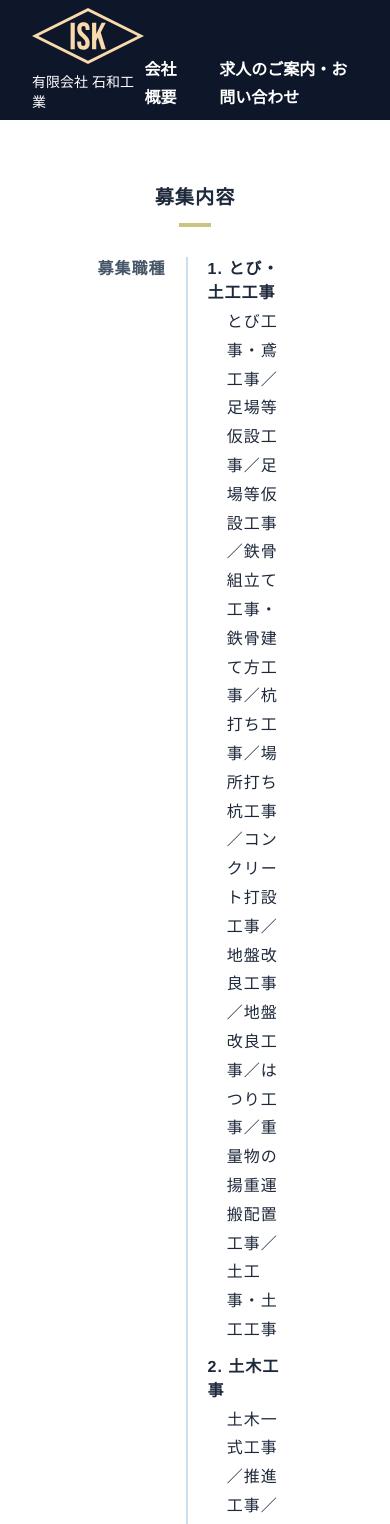
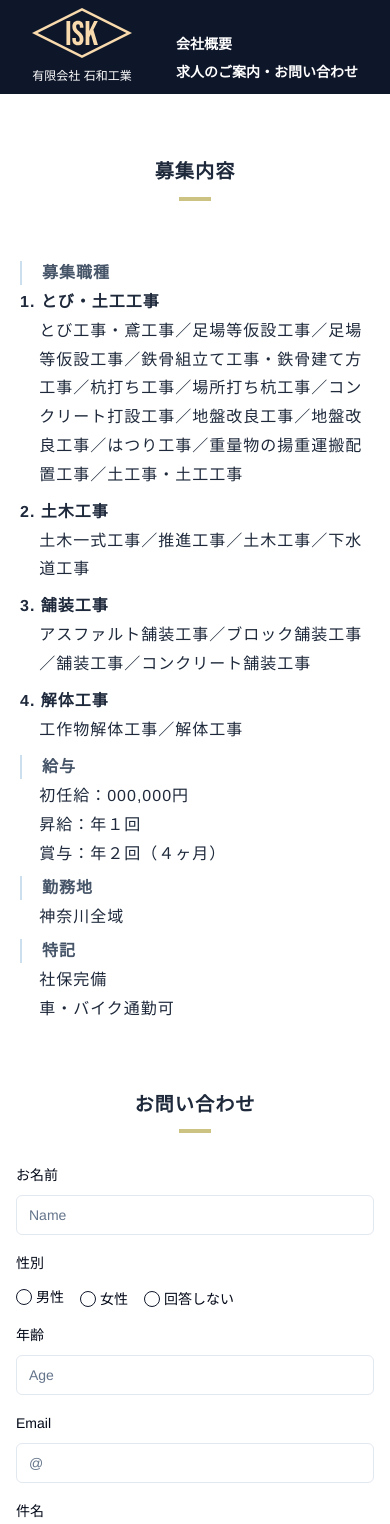
Before and after one commit to inamathi/isawa-kogyo, a Next.js app: page /inquery in a window 390 px wide. Shown: the top 1524 px of the page. Built offline with nearby package versions, Linux system fonts and the light colour scheme.

Commit message:
スマホ対応

```diff
--- a/app/inquery/page.tsx
+++ b/app/inquery/page.tsx
@@ -1,7 +1,7 @@
 import Header from "@/components/header/Header";
 import InqueryForm from "@/components/InqueryForm/InqueryForm";
 import styles from "./styles.module.scss";
-import Reqruit from "@/components/Reqruit/Reqruit";
+import Recruit from "@/components/Recruit/Recruit";
 import Footer from "@/components/footer/Footer";
 
 const Inquery = () => {
@@ -14,7 +14,7 @@ const Inquery = () => {
       <div className="container mx-auto my-16">
         <h2 className={`${styles.heading1} text-slate-800`}>
           募集内容<span></span>
-          <Reqruit />
+          <Recruit />
         </h2>
         <h2 className={`${styles.heading1} text-slate-800`}>
           お問い合わせ<span></span>
--- a/components/InqueryForm/InqueryForm.tsx
+++ b/components/InqueryForm/InqueryForm.tsx
@@ -22,7 +22,7 @@ const InqueryForm = () => {
     <Form {...form}>
       <form
         onSubmit={form.handleSubmit(onSubmit)}
-        className="w-1/3 mx-auto flex flex-col gap-4"
+        className="w-1/3 mx-auto flex flex-col gap-4 max-md:w-full max-md:px-4"
       >
         {/* 名前 */}
         <FormField
--- a/components/MainContents/MainContents.tsx
+++ b/components/MainContents/MainContents.tsx
@@ -12,7 +12,7 @@ const MainContents = () => {
       <div className={`${styles.splash} bg-slate-900`}>
         <Header />
         <div className="backdrop-blur-sm">
-          <div className="py-4">
+          <div className="py-4 max-md:py-16">
             <BtnRecruit href={"/inquery"} />
           </div>
         </div>
@@ -23,11 +23,14 @@ const MainContents = () => {
         </h2>
         <dl className="text-slate-800 container mx-auto pb-16">
           {overview.map((dataitem: TypeData) => (
-            <div key={dataitem.index} className="flex gap-4 items-start">
-              <dt className="w-2/5 flex justify-end p-2 after:content-[':'] after:ml-2">
+            <div
+              key={dataitem.index}
+              className="flex gap-4 items-start max-md:flex-col max-md:px-4 max-md:gap-0"
+            >
+              <dt className="w-2/5 flex justify-end p-2 after:content-[':'] after:ml-2 font-bold max-md:w-full max-md:justify-start">
                 {dataitem.label}
               </dt>
-              <dd className="p-2 flex-1">
+              <dd className="p-2 flex-1 max-md:pt-0">
                 {/* 定義型リスト表示 */}
                 {dataitem.data}
                 {dataitem.definitionList &&
@@ -35,7 +38,9 @@ const MainContents = () => {
                     <dl>
                       {dataitem.definitionList.map((dlitem, index) => (
                         <div key={index} className="flex gap-2 mb-2">
-                          <dt className="after:ml-2">{dlitem.dt}</dt>
+                          <dt className="after:ml-2 max-md:whitespace-nowrap max-md:after:ml-0">
+                            {dlitem.dt}
+                          </dt>
                           <dd className="flex justify-start w-[200px]">
                             {dlitem.dd}
                           </dd>
--- a/components/Reqruit/Reqruit.tsx
+++ b/components/Recruit/Recruit.tsx
@@ -5,8 +5,10 @@ const Reqruit = () => {
   return (
     <div className="mx-auto my-8">
       <dl className={`${styles.recruitInfo} text-slate-800`}>
-        <div className="flex gap-4">
-          <dt className="text-nowrap text-slate-600">募集職種</dt>
+        <div className="flex gap-4 max-md:flex-col">
+          <dt className="text-nowrap text-slate-600 max-md:text-left">
+            募集職種
+          </dt>
           <dd>
             <dl>
               <div>
@@ -32,7 +34,7 @@ const Reqruit = () => {
             </dl>
           </dd>
         </div>
-        <div className="flex gap-4">
+        <div className="flex gap-4 max-md:flex-col">
           <dt className="text-nowrap text-slate-600">給与</dt>
           <dd>
             <ul>
@@ -42,7 +44,7 @@ const Reqruit = () => {
             </ul>
           </dd>
         </div>
-        <div className="flex gap-4">
+        <div className="flex gap-4 max-md:flex-col">
           <dt className="text-nowrap text-slate-600">勤務地</dt>
           <dd>
             <ul>
@@ -50,7 +52,7 @@ const Reqruit = () => {
             </ul>
           </dd>
         </div>
-        <div className="flex gap-4">
+        <div className="flex gap-4 max-md:flex-col">
           <dt className="text-nowrap text-slate-600">特記</dt>
           <dd>
             <ul>
--- a/components/Reqruit/styles.module.scss
+++ b/components/Recruit/styles.module.scss
@@ -1,10 +1,17 @@
 .recruitInfo {
   width: 50%;
   margin: 40px auto;
+  @media screen and (max-width: 768px) {
+    width: 100%;
+    padding: 20px;
+  }
   & > div {
     display: flex;
     gap: 20px;
     margin: 10px 0;
+    @media screen and (max-width: 768px) {
+      gap: 5px;
+    }
     & > dt {
       font-weight: bold;
       font-size: 1rem;
@@ -12,6 +19,12 @@
       padding-right: 20px;
       text-align: right;
       flex: 1;
+      @media screen and (max-width: 768px) {
+        text-align: left;
+        border-right: none;
+        border-left: solid 2px #ccdfee;
+        padding-left: 20px;
+      }
     }
     & > dd {
       flex: 3;
--- a/components/button/BtnRecruit.tsx
+++ b/components/button/BtnRecruit.tsx
@@ -7,8 +7,8 @@ interface BtnRecruitProps {
 
 const BtnRecruit: React.FC<BtnRecruitProps> = ({ href }) => {
   return (
-    <div className="flex gap-8 w-2/3 mx-auto items-center justify-center">
-      <div className="w-1/3">
+    <div className="flex max-md:flex-col gap-8 mx-auto items-center justify-center w-4/5 md:w-2/3">
+      <div className="w-full md:w-1/3">
         <Image
           src="/image/img_illust-recruit.svg"
           width="600"
@@ -19,11 +19,16 @@ const BtnRecruit: React.FC<BtnRecruitProps> = ({ href }) => {
         />
       </div>
       <div className="flex flex-col gap-2 items-center">
-        <h2 className="font-bold text-2xl text-white">
-          石和工業では新たな人材を募集しています
+        <h2 className="font-bold text-2xl text-white w-full max-md:text-center">
+          石和工業では新たな人材を
+          <span className="inline-block mx-auto text-center mt-1">
+            募集しています
+          </span>
         </h2>
-        <p className="text-white">未経験大歓迎（１８歳以上）</p>
-        <p className="text-white">詳しくはこちらから</p>
+        <div className="flex flex-col gap-1 mt-2">
+          <p className="text-white text-center">未経験大歓迎（１８歳以上）</p>
+          <p className="text-white text-center">詳しくはこちらから</p>
+        </div>
         <Link
           href={href}
           className="mx-auto text-xl text-white flex flex-col gap-4 items-center justify-center py-2 px-8 bg-black bg-opacity-50 border border-[#f8daac] hover:bg-white hover:bg-opacity-20 rounded-full mt-8"
--- a/components/header/Header.tsx
+++ b/components/header/Header.tsx
@@ -6,7 +6,7 @@ const Header = () => {
     <div>
       <header className="mx-auto text-xl text-white flex flex-col gap-4 items-center justify-center py-2 px-8 border-b-[#f8daac] bg-slate-900 bg-opacity-50 backdrop-blur-sm">
         <div className="container mx-auto flex justify-between items-end">
-          <div className="flex flex-col gap-2 items-center w-[160px]">
+          <div className="flex flex-col gap-2 items-center w-[160px] max-md:w-[100px]">
             <Link href="/">
               <Image
                 src="/image/img_logo-isawa-posi.svg"
@@ -17,13 +17,13 @@ const Header = () => {
                 style={{ width: "100%", height: "auto" }}
               />
             </Link>
-            <div className="text-sm">有限会社 石和工業</div>
+            <div className="text-sm max-md:text-[12px]">有限会社 石和工業</div>
           </div>
-          <ul className="flex gap-8">
-            <li className="text-[16px] font-bold hover:text-blue-300">
+          <ul className="flex gap-8 max-md:flex-col max-md:gap-0">
+            <li className="text-[16px] max-md:text-[14px] font-bold hover:text-blue-300">
               <Link href="/">会社概要</Link>
             </li>
-            <li className="text-[16px] font-bold hover:text-blue-300">
+            <li className="text-[16px] max-md:text-[14px] font-bold hover:text-blue-300">
               <Link href="/inquery">求人のご案内・お問い合わせ</Link>
             </li>
           </ul>
--- a/css/styles.module.css
+++ b/css/styles.module.css
@@ -1,11 +1,22 @@
 .recruitInfo {
   width: 50%;
   margin: 40px auto;
+}
+@media screen and (max-width: 768px) {
+  .recruitInfo {
+    width: 100%;
+    padding: 20px;
+  }
 }
 .recruitInfo > div {
   display: flex;
   gap: 20px;
   margin: 10px 0;
+}
+@media screen and (max-width: 768px) {
+  .recruitInfo > div {
+    gap: 5px;
+  }
 }
 .recruitInfo > div > dt {
   font-weight: bold;
@@ -14,6 +25,14 @@
   padding-right: 20px;
   text-align: right;
   flex: 1;
+}
+@media screen and (max-width: 768px) {
+  .recruitInfo > div > dt {
+    text-align: left;
+    border-right: none;
+    border-left: solid 2px #ccdfee;
+    padding-left: 20px;
+  }
 }
 .recruitInfo > div > dd {
   flex: 3;
```
Also changed, not shown: 1 other file (tests, documents, lock files or other folders).
